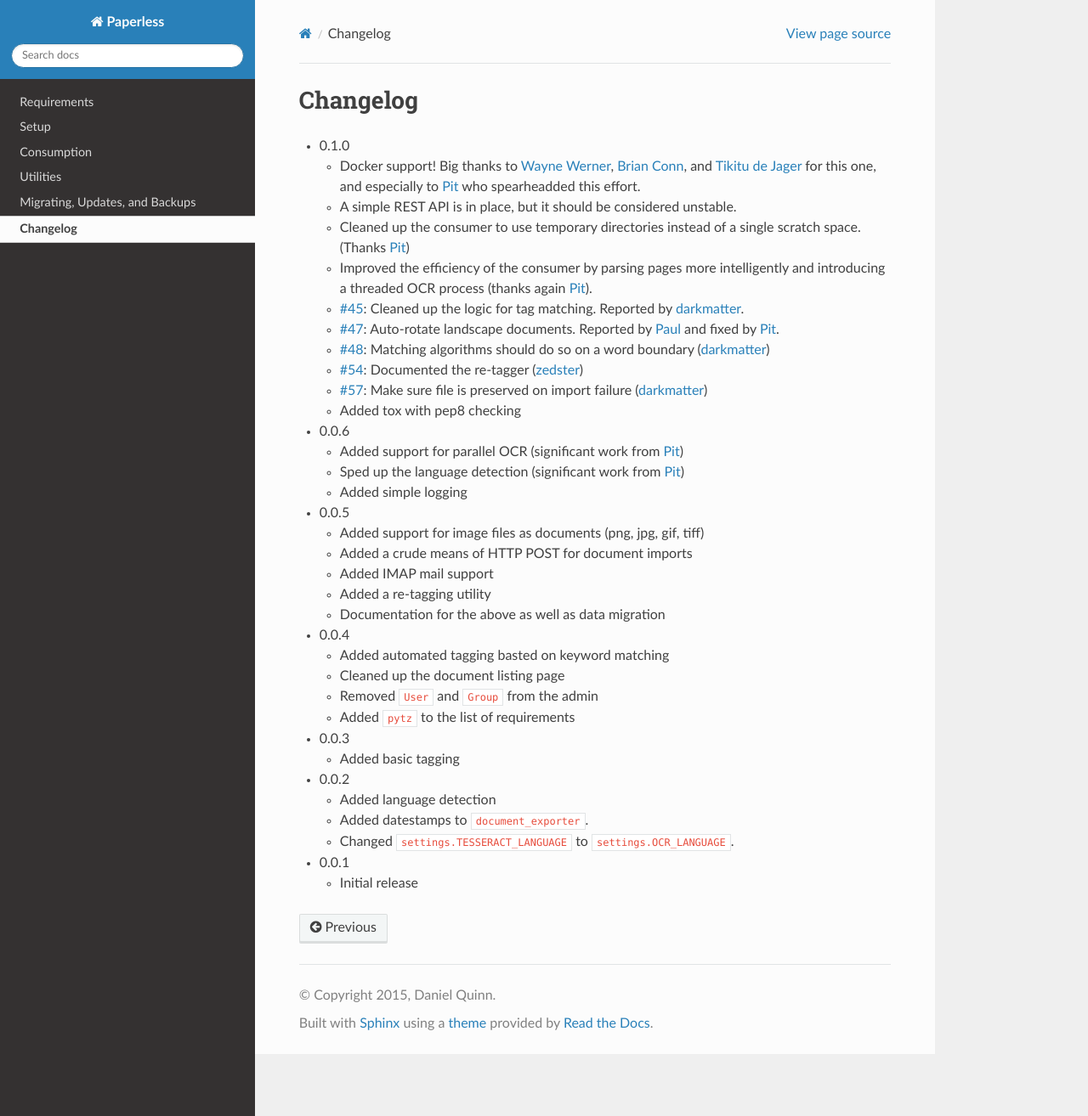
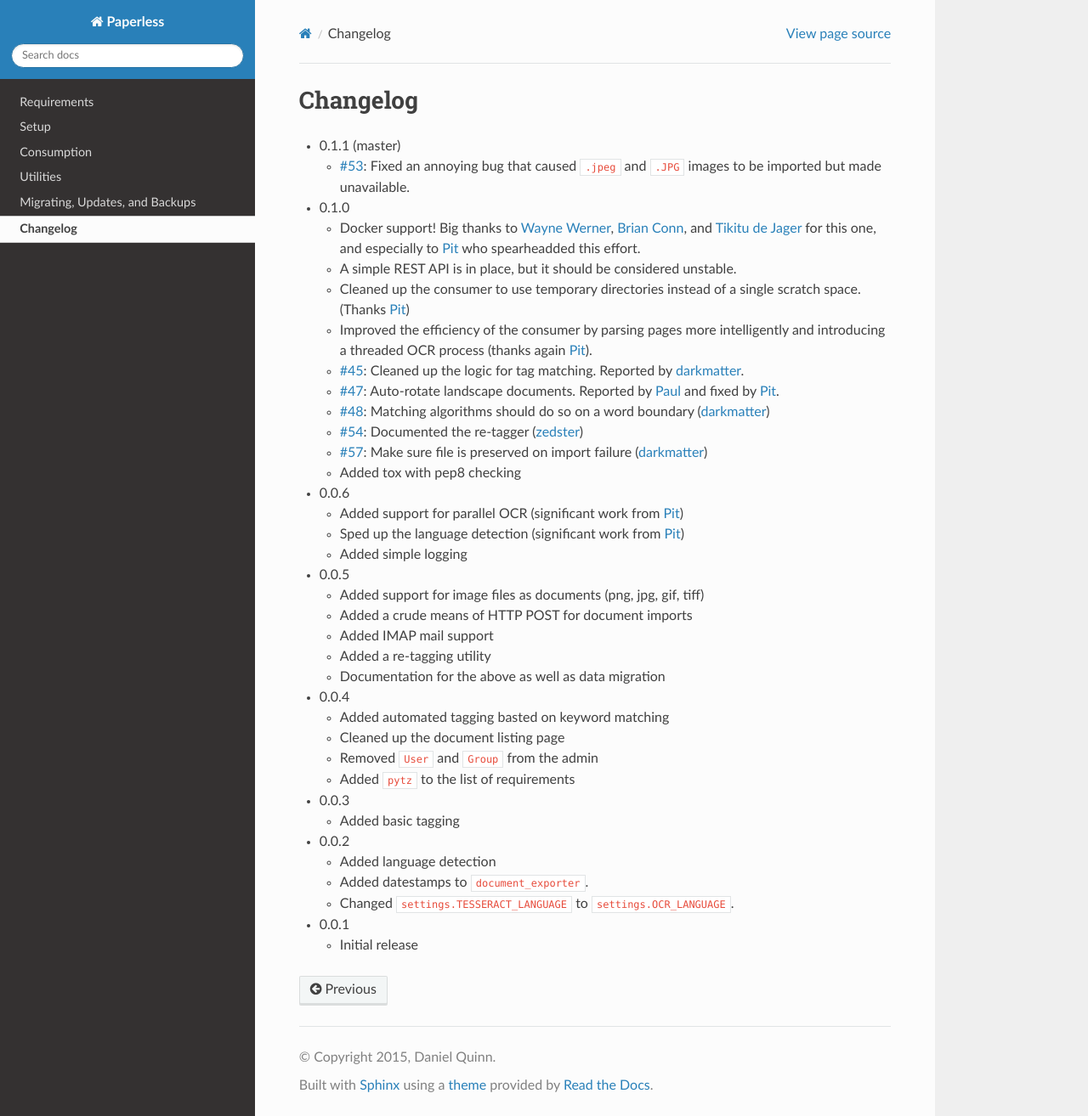
Before and after one commit to repoRangee/Large-scale, a Sphinx documentation site: the page built from docs/changelog.rst, in a window 1280 px wide and 1314 px high. Shown: the whole window at 85% size. Built offline with Sphinx 7.4.7 and the Read the Docs theme 3.1.0, drawn with Linux system fonts in a browser that asks for light colours; formulas are drawn with MathJax 3.

Commit message:
Update for #53

```diff
--- a/docs/changelog.rst
+++ b/docs/changelog.rst
@@ -1,5 +1,10 @@
 Changelog
 #########
+
+* 0.1.1 (master)
+
+  * `#53`_: Fixed an annoying bug that caused ``.jpeg`` and ``.JPG`` images
+    to be imported but made unavailable.
 
 * 0.1.0
 
@@ -65,5 +70,6 @@ Changelog
 .. _#45: https://github.com/danielquinn/paperless/issues/45
 .. _#47: https://github.com/danielquinn/paperless/issues/47
 .. _#48: https://github.com/danielquinn/paperless/issues/48
+.. _#53: https://github.com/danielquinn/paperless/issues/53
 .. _#54: https://github.com/danielquinn/paperless/issues/54
 .. _#57: https://github.com/danielquinn/paperless/issues/57
```
